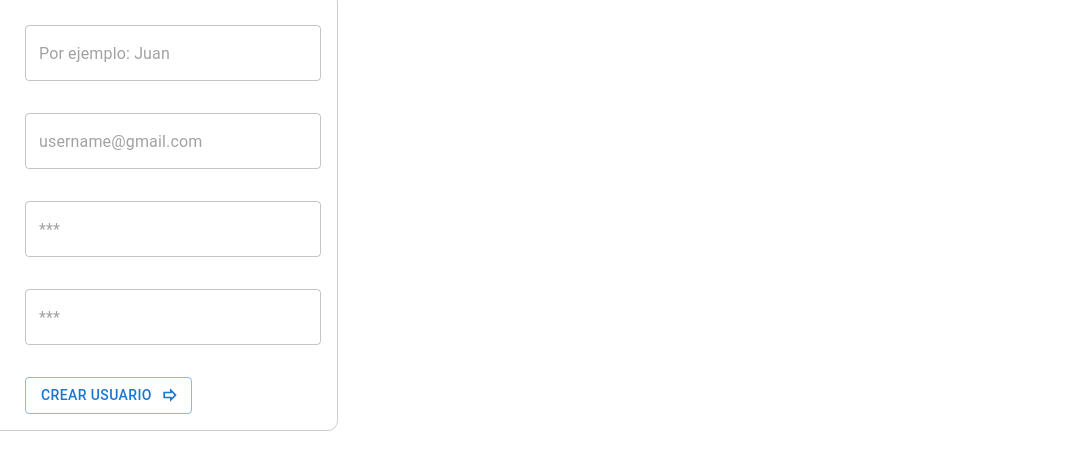
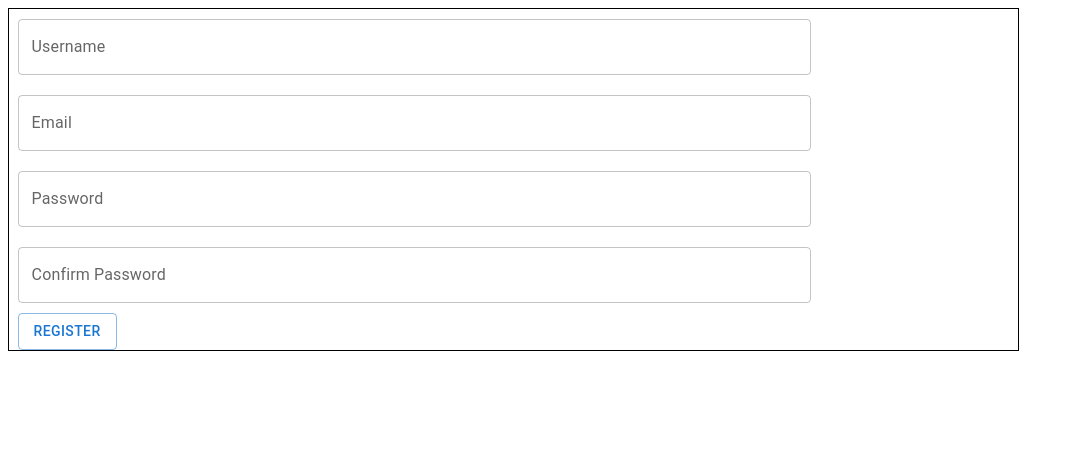
Before and after one commit to mrbanana24/InterviewUCC, a React (Vite) app in the folder front/: page /register in a window 1280 px wide. Shown: the top 470 px of the page, without its empty margins (0-1082 px from the left). Built offline with nearby package versions, Linux system fonts and the light colour scheme.

Commit message:
Fix RegisterForm

```diff
--- a/front/src/components/Button/index.jsx
+++ b/front/src/components/Button/index.jsx
@@ -9,7 +9,7 @@ const RButton = ({ text, action, icon }) => {
         type="submit"
         variant="outlined"
         endIcon={icon}
-        onClick={() => action()}
+        onClick={action}
       >
         {text}
       </Button>
--- a/front/src/components/RegisterForm/index.jsx
+++ b/front/src/components/RegisterForm/index.jsx
@@ -1,120 +1,113 @@
-import {useState} from 'react';
-import { Formik, Form, Field } from 'formik';
+import { useFormik } from 'formik';
+import * as yup from 'yup';
 import { Grid, TextField } from '@mui/material';
-import RButton from '../Button';
-import ForwardOutlinedIcon from '@mui/icons-material/ForwardOutlined';
-import {createUser} from '../../utils/api';
-import {useNavigate} from "react-router-dom";
-import Snackbar from "../../components/Snackbar";
-import * as Yup from 'yup';
+import RButton from '../../components/Button';
 
+const validationSchema = yup.object({
+  username: yup
+    .string('Enter your username')
+    .min(3, 'Username should be of minimum 3 characters length')
+    .required('Username is required'),
+  email: yup
+    .string('Enter your email')
+    .email('Enter a valid email')
+    .required('Email is required'),
+  password: yup
+    .string('Enter your password')
+    .min(8, 'Password should be of minimum 8 characters length')
+    .required('Password is required'),
+  confirmPassword: yup
+    .string('Confirm your password')
+    .required('Confirm your password')
+    .oneOf([yup.ref('password'), null], 'Passwords must match'),
+});
+
+const RegisterForm = () => {
+  const formik = useFormik({
+    initialValues: {
+      username: '',
+      email: '',
+      password: '',
+      confirmPassword: '',
+    },
+    validationSchema: validationSchema,
+    onSubmit: (values) => { // TODO: Add api function
+      alert(JSON.stringify(values, null, 2));
+    },
+  });
 
   const styles = {
     form: {
-    minHeight: '40vh',
-    width: '90%',
-    maxWidth: '50vh',
-    border: '1px solid #ccc',
-    padding: '16px',
-    borderRadius: '10px',
+      border: '1px solid black', // TODO: borrarlo
+      display: 'flex',
+      flexDirection: 'column',
+      justifyContent: 'center',
+      alignItems: 'center',
+      width: '80%',
     },
     input: {
-    width: '100%',
-    marginBottom: '16px',
+      margin: '10px 0',
+      width: '80%',
+      alignSelf: 'center',
     },
   };
 
-const validationSchema = Yup.object().shape({
-  name_player: Yup.string()
-      .required('Este campo es obligatorio'),
-});
-
-const RegisterForm = () => {
-  // const navigate = useNavigate();
-  const [open, setOpen] = useState(false);
-  const [severity, setSeverity] = useState("success");
-  const [body, setBody] = useState("");
-
-  const handleClose = (reason) => {
-    if (reason === "clickaway") {
-      return;
-    }
-    setOpen(false);
-  };
-
   return (
-    <Grid container>
-    <Formik
-      initialValues={{
-        username: '',
-        mail: '',
-        password: '',
-        confirmpassword: '',
-      }}
-      validationSchema={validationSchema}
-
-      onSubmit={(values) => {
-        console.log('values enviados', values);
-      }}
-    >
-      <Form>
-        <Grid container spacing={2} sx={styles.form}>
-          <Grid item xs={12}>
-            <Field
-              as={TextField}
+    <Grid container sx={styles.form}>
+      <form onSubmit={formik.handleSubmit}>
+        <TextField
+          sx={styles.input}
           id="username"
           name="username"
-              placeholder="Por ejemplo: Juan"
-              fullWidth
+          label="Username"
+          value={formik.values.username}
+          onChange={formik.handleChange}
+          onBlur={formik.handleBlur}
+          error={formik.touched.username && Boolean(formik.errors.username)}
+          helperText={formik.touched.username && formik.errors.username}
+        />
+        <TextField
           sx={styles.input}
+          id="email"
+          name="email"
+          label="Email"
+          value={formik.values.email}
+          onChange={formik.handleChange}
+          onBlur={formik.handleBlur}
+          error={formik.touched.email && Boolean(formik.errors.email)}
+          helperText={formik.touched.email && formik.errors.email}
         />
-          </Grid>
-          <Grid item xs={12}>
-            <Field
-              as={TextField}
-              id="mail"
-              name="mail"
-              placeholder="username@gmail.com"
-              fullWidth
+        <TextField
           sx={styles.input}
-            />
-          </Grid>
-          <Grid item xs={12}>
-            <Field
-              as={TextField}
           id="password"
           name="password"
-              placeholder="***"
-              fullWidth
+          label="Password"
+          type="password"
+          value={formik.values.password}
+          onChange={formik.handleChange}
+          onBlur={formik.handleBlur}
+          error={formik.touched.password && Boolean(formik.errors.password)}
+          helperText={formik.touched.password && formik.errors.password}
+        />
+        <TextField
           sx={styles.input}
+          id="confirmPassword"
+          name="confirmPassword"
+          label="Confirm Password"
+          type="password"
+          value={formik.values.confirmPassword}
+          onChange={formik.handleChange}
+          onBlur={formik.handleBlur}
+          error={
+            formik.touched.confirmPassword &&
+            Boolean(formik.errors.confirmPassword)
+          }
+          helperText={
+            formik.touched.confirmPassword && formik.errors.confirmPassword
+          }
         />
-          </Grid>
-          <Grid item xs={12}>
-            <Field
-              as={TextField}
-              id="confirmpassword"
-              name="confirmpassword"
-              placeholder="***"
-              fullWidth
-              sx={styles.input}
-            />
-          </Grid>
-          <Grid item xs={12}>
-            <RButton
-              text="Crear usuario"
-              action={() => console.log('Crear usuario')}
-              icon={<ForwardOutlinedIcon />}
-            />
-          </Grid>
-        </Grid>
-      </Form>
-    </Formik>
-    <Snackbar
-      open={open}
-      body={body}
-      severity={severity}
-      handleClose={handleClose}
-    />
+        <RButton text="Register" action={formik.handleSubmit} />
+      </form>
     </Grid>
   );
 };
```
Lines whose indentation alone changed are shown as unchanged.
